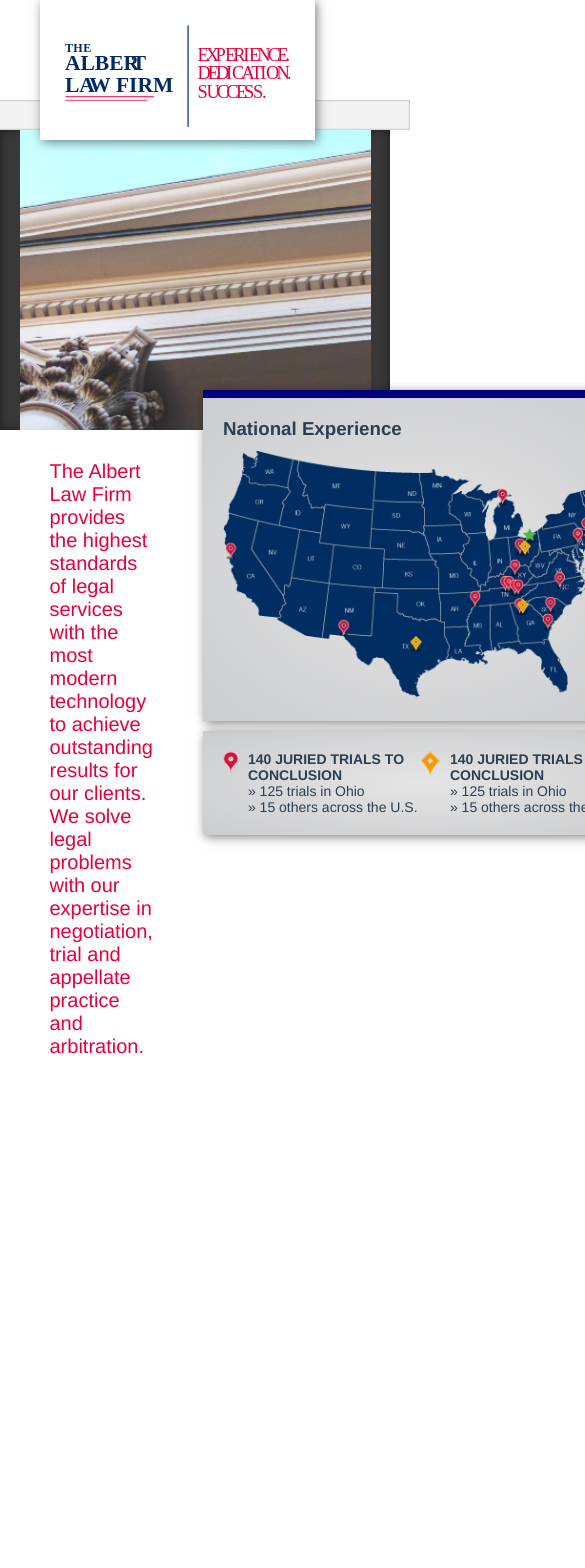
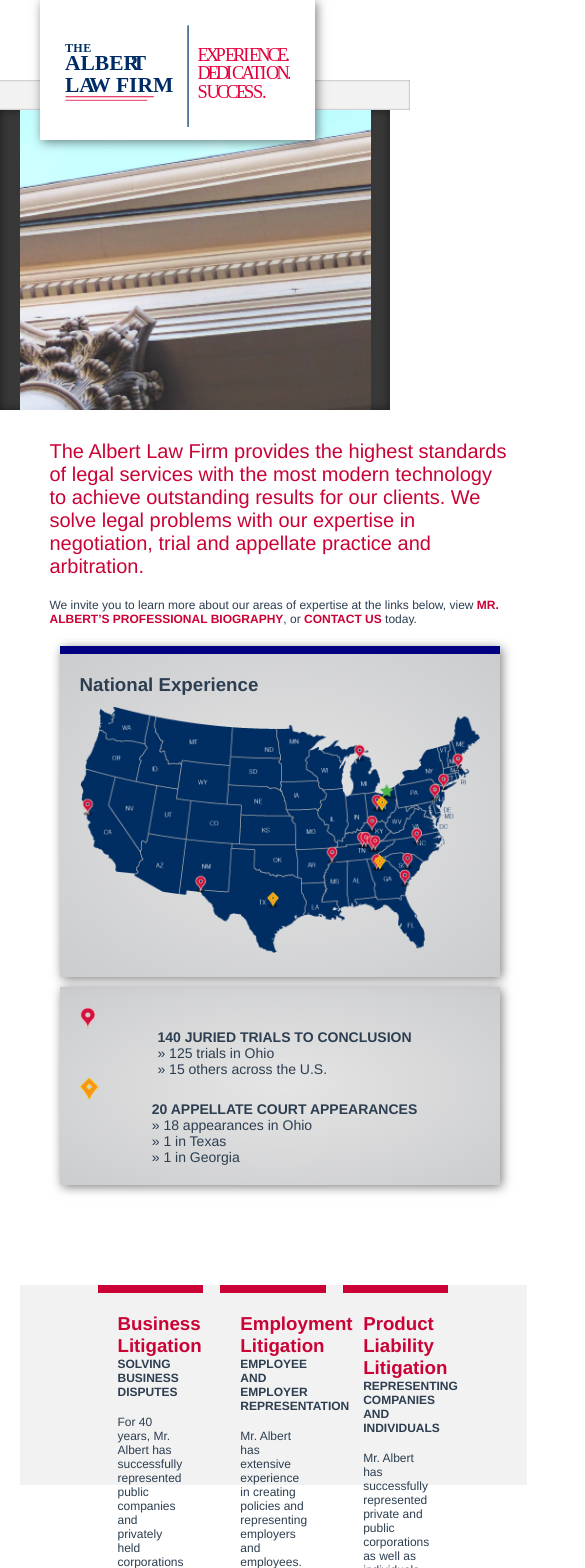
Before and after one commit to bhollan5/salbertlaw, a Vue app: page / in a window 390 px wide. Shown: the top 1568 px of the page, 585 px wide, since content can reach past the window. Before the commit the page ends 1488 px from the top, so only its background shows below. Built offline with nearby package versions, Linux system fonts and the light colour scheme.

Commit message:
areas of expertise mocked up, not yet responsive

```diff
--- a/src/ContentStyling.scss
+++ b/src/ContentStyling.scss
@@ -6,8 +6,25 @@
     padding: 20px;
 }
 
+.red-subtitle {
+    font-size: 12px;
+    padding: 0px 20px;
+    a {
+        color: $red;
+        font-weight: bold;
+        text-decoration: none;
+    }
+    a:hover {
+        text-decoration: underline;
+    }
+}
+
 .flex-content {
     display: flex;
+    @media screen and (max-width: $md-bp) {
+        flex-direction: column;
+        align-items: center;
+    }
     img {
         align-self: flex-start;
     }
@@ -44,6 +61,11 @@
     margin: -50px 30px 0px 30px;
     position: relative;
     z-index: 11;
+    @media screen and (max-width: $md-bp) {
+        margin-top: 20px;
+
+
+    }
 }
 
 .drop-shadow {
--- a/src/GlobalVars.scss
+++ b/src/GlobalVars.scss
@@ -1,7 +1,7 @@
 $light-gray: #F2F2F2;
 $gray: #CBCCCE;
 $dark-gray: #383838;
-$red: #E3023C;
+$red: darken(#E3023C, 5%);
 
 $gray-gradient: radial-gradient(ellipse at center, #e5e5e5 0%,#cbccce 100%);
 
--- a/src/views/Content/Home.vue
+++ b/src/views/Content/Home.vue
@@ -4,6 +4,9 @@
   <div class="left-side-content">
     <div class="red-quote">
       The Albert Law Firm provides the highest standards of legal services with the most modern technology to achieve outstanding results for our clients. We solve legal problems with our expertise in negotiation, trial and appellate practice and arbitration.
+    </div>
+    <div class="red-subtitle">
+      We invite you to learn more about our areas of expertise at the links below, view <a href="#">MR. ALBERT’S PROFESSIONAL BIOGRAPHY</a>, or <a href="#">CONTACT US</a> today.
     </div>
   </div>
 
@@ -22,9 +25,10 @@
       </div>
       <img src="@/assets/maps/appellate-marker.gif">
       <div>
-        <p class="b">140 JURIED TRIALS TO CONCLUSION</p>
-        <p>» 125 trials in Ohio</p>
-        <p>» 15 others across the U.S.</p>
+        <p class="b">20 APPELLATE COURT APPEARANCES</p>
+        <p>» 18 appearances in Ohio</p>
+        <p>» 1 in Texas</p>
+        <p>» 1 in Georgia</p>
       </div>
     </div>
   </div>
--- a/src/views/HeaderFrame.vue
+++ b/src/views/HeaderFrame.vue
@@ -20,6 +20,24 @@
       <router-view></router-view>
     </div>
 
+    <div id="expertise-footer">
+      <div class="area-of-expertise">
+        <h3>Business Litigation</h3>
+        <h4>SOLVING BUSINESS DISPUTES</h4>
+        <p>For 40 years, Mr. Albert has successfully represented public companies and privately held corporations in a variety of business disputes.</p>
+      </div>
+      <div class="area-of-expertise">
+        <h3>Employment Litigation</h3>
+        <h4>EMPLOYEE AND EMPLOYER REPRESENTATION</h4>
+        <p>Mr. Albert has extensive experience in creating policies and representing employers and employees.</p>
+      </div>
+      <div class="area-of-expertise">
+        <h3>Product Liability Litigation</h3>
+        <h4>REPRESENTING COMPANIES AND INDIVIDUALS</h4>
+        <p>Mr. Albert has successfully represented private and public corporations as well as individuals in product liability litigation.</p>
+      </div>
+    </div>
+
   </div>
 </template>
 
@@ -36,11 +54,16 @@ export default {
 <style scoped lang="scss">
 @import "~@/GlobalVars.scss";
 
+$margin-size: 20%;
+$content-size: 60%;
+$mobile-margin-size: 5%;
+$mobile-content-size: 90%;
+
 #header-frame {
   position: absolute;
   display: grid;
-  grid-template-rows: 100px 30px 300px 1fr 300px 100px;
-  grid-template-columns: 20% 60% 20%;
+  grid-template-rows: 80px 30px 300px 1fr 200px 70px;
+  grid-template-columns: $margin-size $content-size $margin-size;
   grid-template-areas:
     "margin-top   margin-top    margin-top"
     "menu-options menu-options  menu-options"
@@ -102,12 +125,12 @@ export default {
 }
 #banner-image-container {
   height: 100%;
-  width: 60%;
-  margin-left: 20%;
+  width: $content-size;
+  margin-left: $margin-size;
   overflow: hidden;
   @media screen and (max-width: $md-bp) {
-    width: 90%;
-    margin-left: 5%;
+    width: $mobile-content-size;
+    margin-left: $mobile-margin-size;
   }
 }
 #banner-image {
@@ -118,5 +141,36 @@ export default {
   grid-area: content;
   padding: 10px;
   display: flex;
+  padding-bottom: 100px;
+}
+
+#expertise-footer {
+  background: $light-gray;
+  grid-area: expertise;
+  text-align: left;
+  padding: 0px $margin-size;
+  width: $content-size;
+  display: flex;
+  justify-content: space-between;
+  @media screen and (max-width: $md-bp) {
+    width: $mobile-content-size;
+    margin-left: $mobile-margin-size;
+  }
+}
+.area-of-expertise {
+  border-top: 8px solid $red;
+  padding: 20px;
+  width: calc(30% - 40px);
+  h3 {
+    color: $red;
+    margin: 0px;
+  }
+  h4 {
+    margin-top: 0px;
+    font-size: 12px;
+  }
+  p {
+    font-size: 12px;
+  }
 }
 </style>
```
Also changed, not shown: 1 other file (tests, documents, lock files or other folders).
